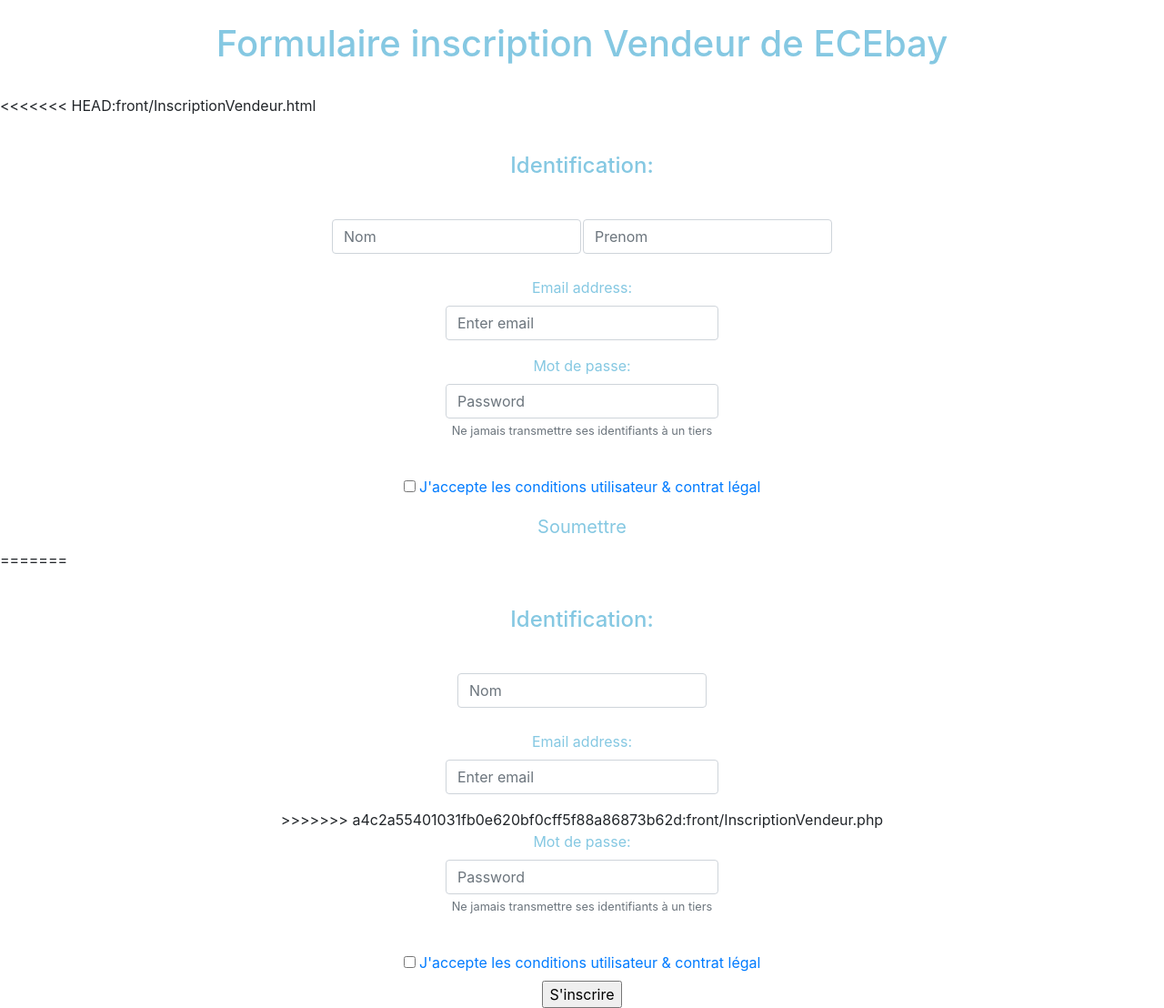
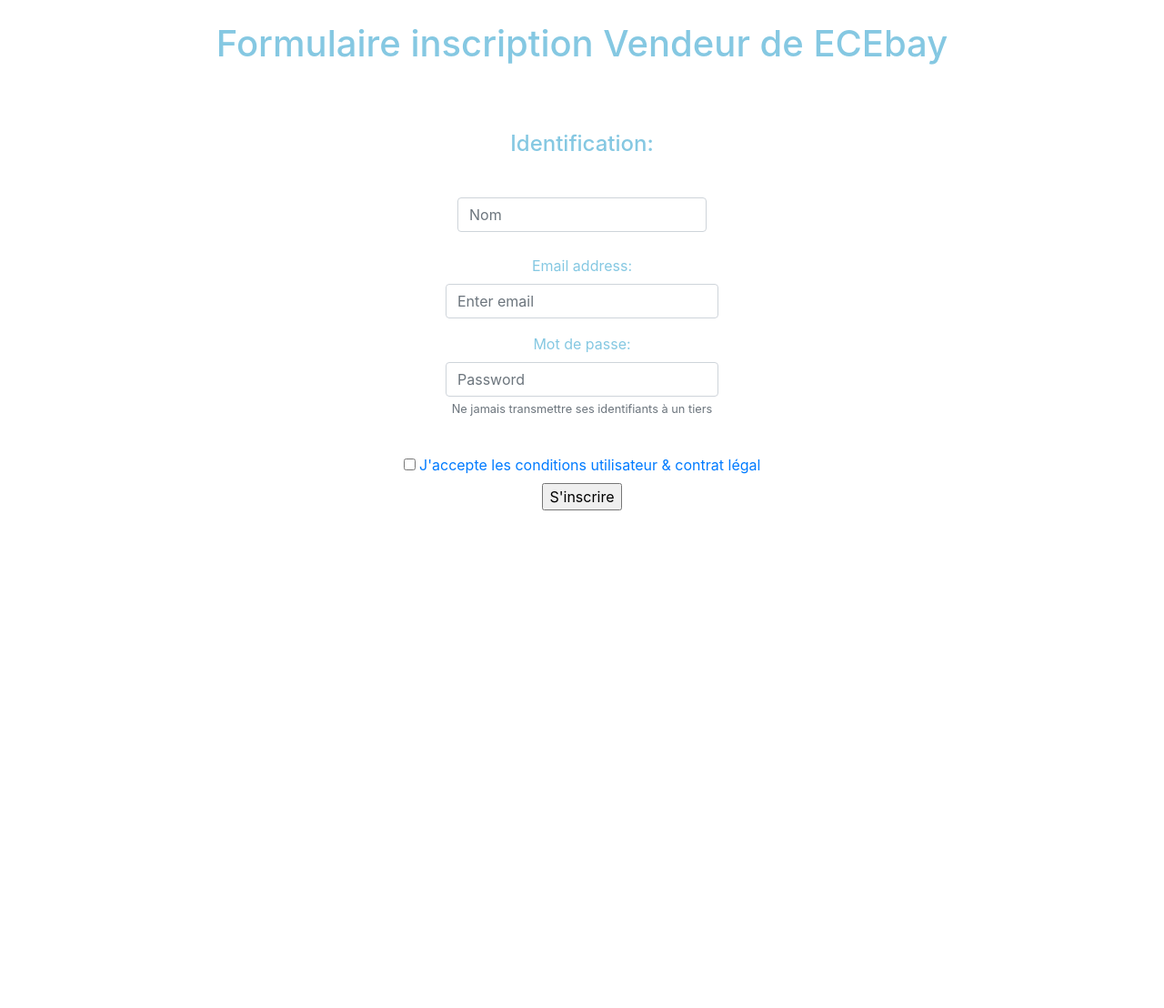
Before and after one commit to SovannQ/eceBay, a PHP site: page /InscriptionVendeur.php in a window 1280 px wide. Shown: the part 66-1174 px from the top of the page at 91% size. After the commit the page ends 627 px from the top, so only its background shows below. Run offline with PHP 8.4, Linux system fonts and the light colour scheme.

Commit message:
je modifie inscription vendeur

```diff
--- a/front/InscriptionVendeur.php
+++ b/front/InscriptionVendeur.php
@@ -53,41 +53,6 @@
         <h1>Formulaire inscription Vendeur de ECEbay</h1>
     </div>
     <br>
-<<<<<<< HEAD:front/InscriptionVendeur.html
-
-        <table align=center><tr>
-            <div class= titre><p><br>Identification:</p></div>
-            <br>
-
-                      <td><input type="text" class="form-control" placeholder="Nom" name="nom"></td>
-
-                      <td><input type="text" class="form-control" placeholder="Prenom" name="prenom"></td>
-                   </tr></table>
-
-                   <form align=center>
-                    <div class="form-group ecriture">
-                    <br>
-                      <label>Email address: </label>
-                      <input type="email" class="form-control taille" name="mail" placeholder="Enter email">
-                    </div>
-
-                    <div class="form-group ecriture">
-                      <label> Mot de passe: </label>
-                      <input type="password" class="form-control taille" name="mdp" placeholder="Password">
-                      <small id="emailHelp" class="form-text text-muted">Ne jamais transmettre ses identifiants à un tiers</small>
-                    </div>
-                    <br>
-
-        <input type="checkbox" id="condition" name="condition" value="condition">
-        <label for="condition"> <a href="https://www.youtube.com/watch?v=L_KikUmaAxg&list=RDMML_KikUmaAxg&start_radio=1">J'accepte les conditions utilisateur & contrat légal</a></label><br>
-
-        <button type="submit" class="button soumettre" name="soumettre_vendeur">Soumettre</button>
-
-
-    </form>
-    </form></form>
-=======
-
 
 
     <form action="inscrire.php" method="post" align=center>
@@ -109,7 +74,6 @@
             <label>Email address: </label>
             <input type="text" class="form-control taille" name="mail" placeholder="Enter email">
         </div>
->>>>>>> a4c2a55401031fb0e620bf0cff5f88a86873b62d:front/InscriptionVendeur.php
 
         <div class="form-group ecriture">
             <label> Mot de passe: </label>
```
Also changed, not shown: 1 other file.
